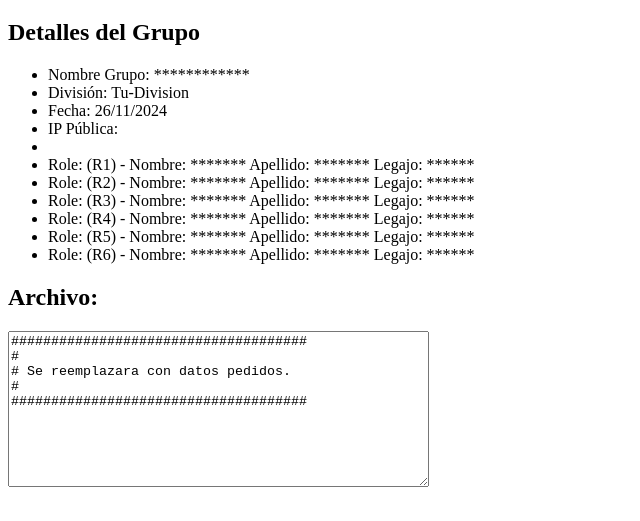
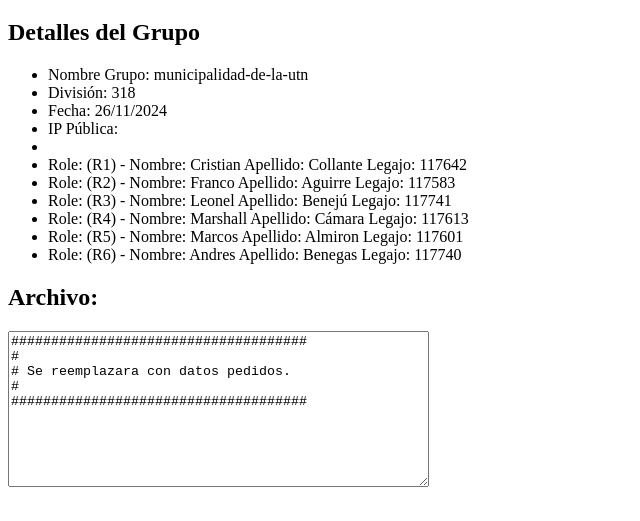
Before and after one commit to andresbenegas07/TP_Integral, a plain HTML site: page docker/web/index.html in a window 1280 px wide. Shown: the part 61-582 px from the top of the page, without its empty margins (0-640 px from the left). Drawn offline with Linux system fonts and the light colour scheme; no server answers.

Commit message:
ADD: lo dde hoy

```diff
--- a/docker/web/index.html
+++ b/docker/web/index.html
@@ -10,18 +10,18 @@
         <h1>TP-INTEGRAL</h1>
         <h2>Detalles del Grupo</h2>
         <ul>
-            <li>Nombre Grupo: ************ </li>
-            <li>División: Tu-Division</li>
-            <li id="examen">Fecha:  <span id="fecha"></span></li>
-            <li>IP Pública: <span id="ip-publica"></span></li>
-            <li></li>
-            <li>Role: (R1) - Nombre: ******* Apellido: *******  Legajo: ****** </li>
-            <li>Role: (R2) - Nombre: ******* Apellido: *******  Legajo: ****** </li>
-            <li>Role: (R3) - Nombre: ******* Apellido: *******  Legajo: ****** </li>
-            <li>Role: (R4) - Nombre: ******* Apellido: *******  Legajo: ****** </li>
-            <li>Role: (R5) - Nombre: ******* Apellido: *******  Legajo: ****** </li>
-            <li>Role: (R6) - Nombre: ******* Apellido: *******  Legajo: ****** </li>
-        </ul>
+         <li>Nombre Grupo: municipalidad-de-la-utn </li>
+	 <li>División: 318</li>
+	 <li id="examen">Fecha:  <span id="fecha"></span></li>
+   	 <li>IP Pública: <span id="ip-publica"></span></li>
+	 <li></li>
+	 <li>Role: (R1) - Nombre: Cristian Apellido: Collante  Legajo: 117642 </li>
+	 <li>Role: (R2) - Nombre: Franco Apellido: Aguirre  Legajo: 117583 </li>
+	 <li>Role: (R3) - Nombre: Leonel Apellido: Benejú  Legajo: 117741  </li>
+	 <li>Role: (R4) - Nombre: Marshall Apellido: Cámara  Legajo: 117613 </li>
+	 <li>Role: (R5) - Nombre: Marcos Apellido: Almiron  Legajo: 117601 </li>
+	 <li>Role: (R6) - Nombre: Andres Apellido: Benegas  Legajo: 117740 </li>
+	</ul>
     </div>
 
     <div id="contenido-archivo">
```
Also changed, not shown: 16 other files.
